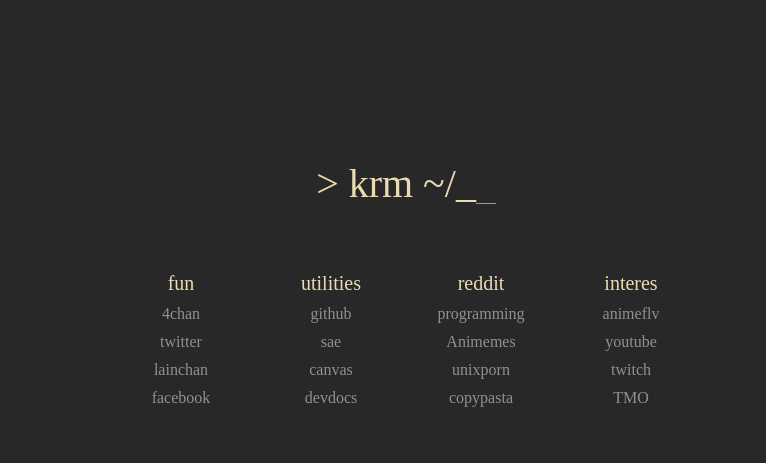
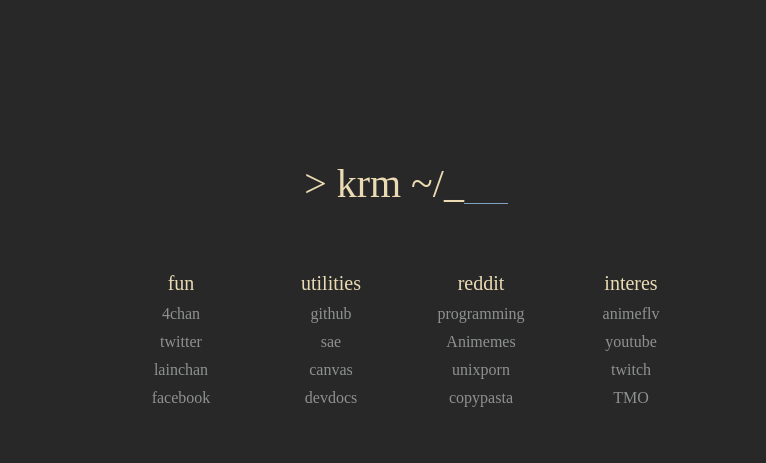
Before and after one commit to krmm311/HoMeCa, a plain HTML site: page index.html in a window 1280 px wide. Shown: the part 140-603 px from the top of the page, 514-1280 px from the left. Drawn offline with Linux system fonts and the light colour scheme.

Commit message:
Update style.css

```diff
--- a/style.css
+++ b/style.css
@@ -92,7 +92,7 @@ a:hover {
 input {
   background: none;
   color: #434C5E;
-  width: 16px;
+  width: 40px;
   font: 16px/1 'Fira Code', monospace;
   outline: 0;
   border: 0;
```
